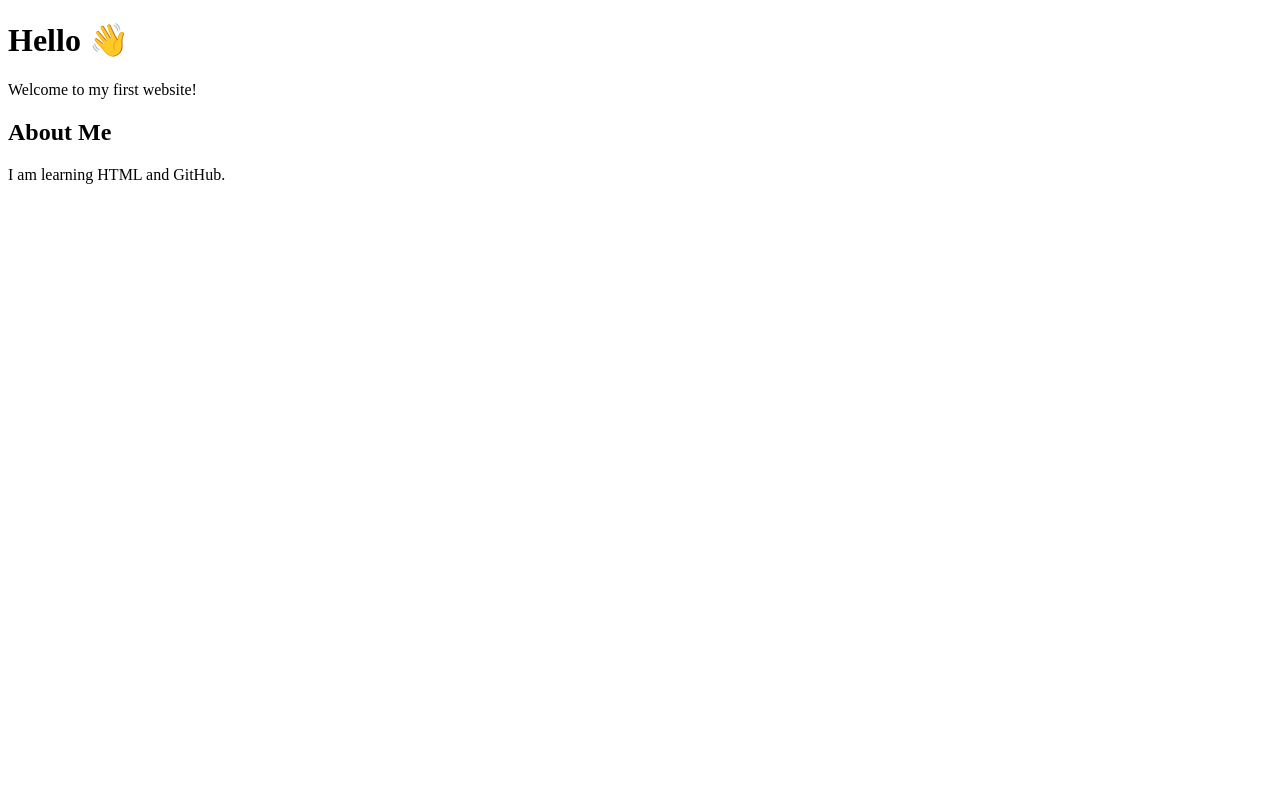
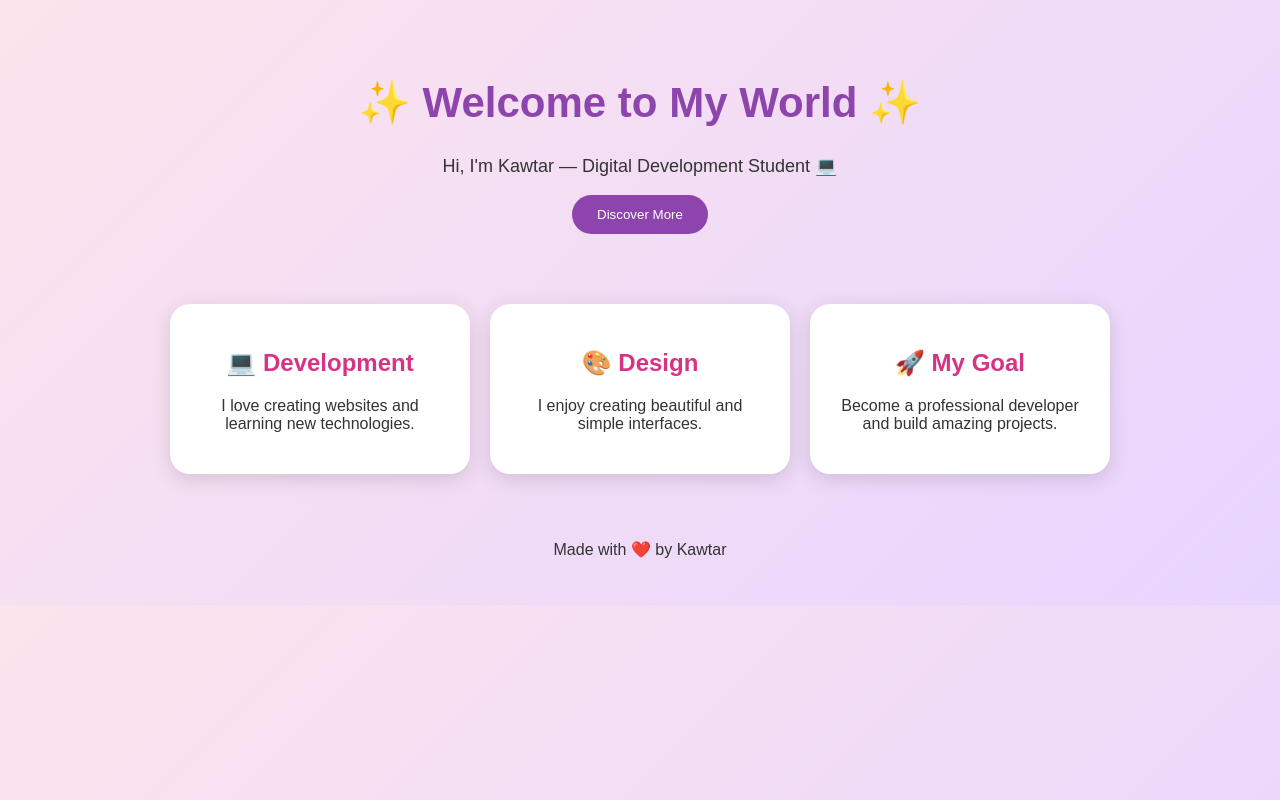
Before and after one commit to kawtar-hs/test.html, a plain HTML site: page index.html in a window 1280 px wide. Drawn offline with Linux system fonts and the light colour scheme.

Commit message:
Update index.html

```diff
--- a/index.html
+++ b/index.html
@@ -1,18 +1,103 @@
 <!DOCTYPE html>
-<html>
+<html lang="fr">
 <head>
-    <title>My First Website</title>
+    <meta charset="UTF-8">
+    <meta name="viewport" content="width=device-width, initial-scale=1.0">
+    <title>Kawtar's Website</title>
+
+    <style>
+        body {
+            margin: 0;
+            font-family: Arial, sans-serif;
+            background: linear-gradient(135deg, #fce4ec, #e8d5ff);
+            color: #333;
+        }
+
+        header {
+            text-align: center;
+            padding: 50px 20px;
+        }
+
+        header h1 {
+            color: #8e44ad;
+            font-size: 42px;
+        }
+
+        header p {
+            font-size: 18px;
+        }
+
+        .container {
+            display: flex;
+            justify-content: center;
+            gap: 20px;
+            flex-wrap: wrap;
+            padding: 20px;
+        }
+
+        .card {
+            background: white;
+            width: 250px;
+            padding: 25px;
+            border-radius: 20px;
+            text-align: center;
+            box-shadow: 0 5px 20px #0002;
+        }
+
+        .card h2 {
+            color: #d63384;
+        }
+
+        button {
+            background: #8e44ad;
+            color: white;
+            border: none;
+            padding: 12px 25px;
+            border-radius: 25px;
+            cursor: pointer;
+        }
+
+        button:hover {
+            background: #d63384;
+        }
+
+        footer {
+            text-align: center;
+            padding: 30px;
+        }
+    </style>
 </head>
 
 <body>
 
-    <h1>Hello 👋</h1>
+    <header>
+        <h1>✨ Welcome to My World ✨</h1>
+        <p>Hi, I'm Kawtar — Digital Development Student 💻</p>
+        <button>Discover More</button>
+    </header>
 
-    <p>Welcome to my first website!</p>
+    <div class="container">
 
-    <h2>About Me</h2>
+        <div class="card">
+            <h2>💻 Development</h2>
+            <p>I love creating websites and learning new technologies.</p>
+        </div>
 
-    <p>I am learning HTML and GitHub.</p>
+        <div class="card">
+            <h2>🎨 Design</h2>
+            <p>I enjoy creating beautiful and simple interfaces.</p>
+        </div>
+
+        <div class="card">
+            <h2>🚀 My Goal</h2>
+            <p>Become a professional developer and build amazing projects.</p>
+        </div>
+
+    </div>
+
+    <footer>
+        <p>Made with ❤️ by Kawtar</p>
+    </footer>
 
 </body>
 </html>
```
